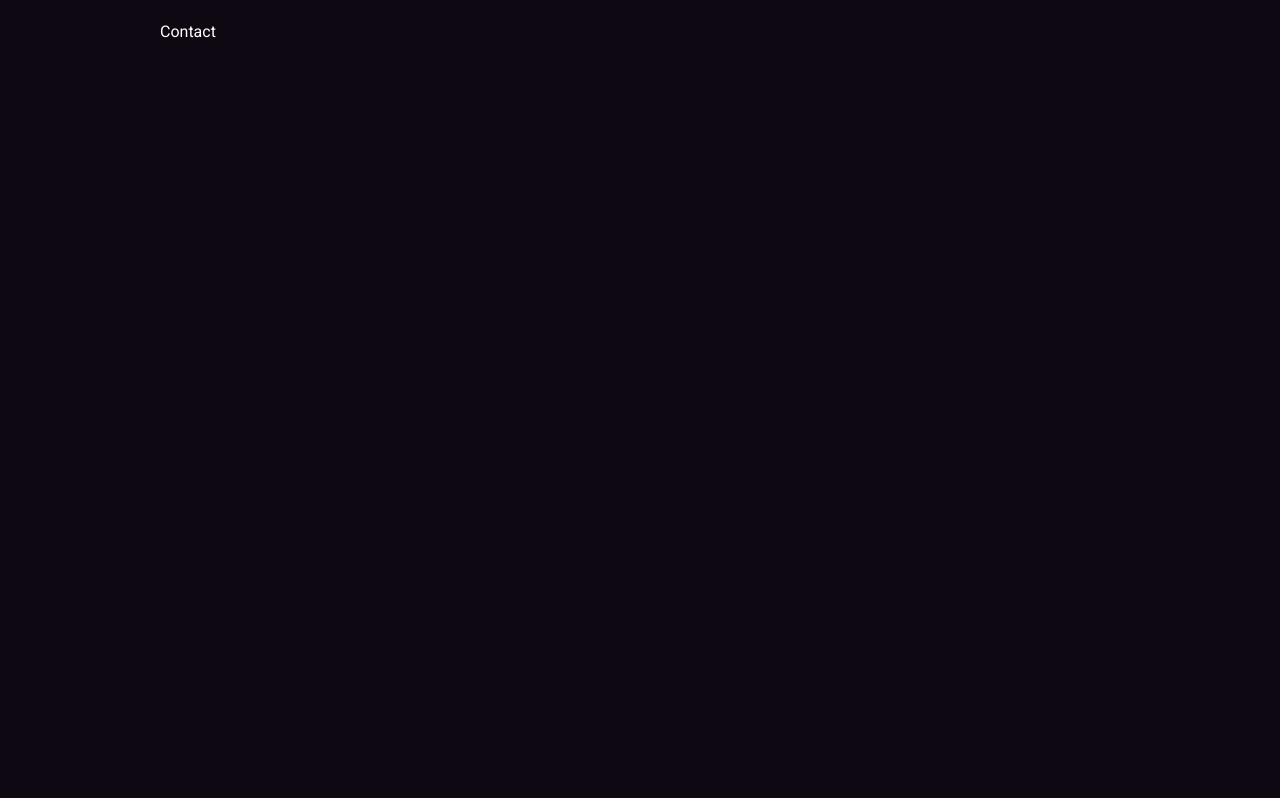
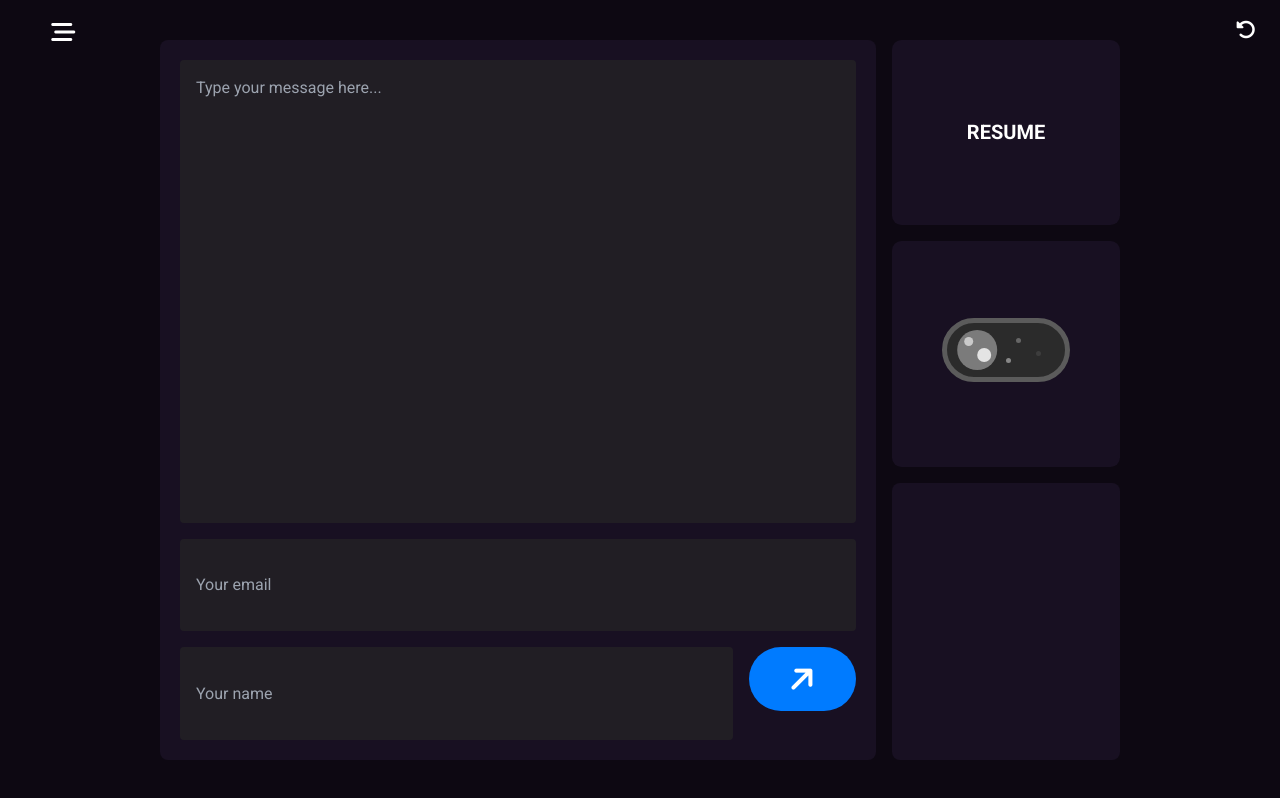
Before and after one commit to Yogeshwar-CM/Portfolio, a React (Vite) app: page /contact in a window 1280 px wide. Built offline with nearby package versions, Linux system fonts and the light colour scheme.

Commit message:
Added Contacts Page

```diff
--- a/src/App.jsx
+++ b/src/App.jsx
@@ -1,7 +1,7 @@
 import React from "react";
 import { BrowserRouter, Routes, Route } from "react-router-dom";
+import Contact from "./pages/Contact.jsx";
 import Home from "./pages/Home.jsx";
-import Contact from "./pages/Contact.jsx";
 
 export default function App() {
   return (
--- a/src/Pages/Contact.css
+++ b/src/Pages/Contact.css
@@ -0,0 +1,111 @@
+.contact-grid {
+  display: grid;
+  grid-template-columns: repeat(4, 1fr);
+  grid-template-rows: repeat(3, auto);
+  margin-top: 2.5rem;
+  gap: 1rem;
+  height: 90vh;
+  grid-template-areas:
+    "form form form resume"
+    "form form form mode"
+    "form form form socials"
+    "form form form socials";
+}
+
+.resume {
+  grid-area: resume;
+  background-color: var(--box-dark);
+  padding: 16px;
+  border-radius: 0.5rem;
+}
+
+.mode {
+  grid-area: mode;
+  background-color: var(--box-dark);
+  padding: 16px;
+  border-radius: 0.5rem;
+}
+
+.socials {
+  grid-area: socials;
+  background-color: var(--box-dark);
+  padding: 16px;
+  border-radius: 0.5rem;
+}
+.form-grid > input,
+.form-grid > textarea {
+  border-radius: 0.25rem;
+  font-size: 1rem;
+  padding: 1rem;
+  background: #211e24;
+}
+.form-grid {
+  grid-area: form;
+  background-color: var(--box-dark);
+  padding: 1.25rem;
+  gap: 1rem;
+  display: grid;
+  grid-template-columns: 2fr 0.5fr 0.5fr;
+  grid-template-rows: 2fr 0.4fr 0.4fr;
+  grid-template-areas:
+    "msg msg msg"
+    "email email email"
+    "name name b";
+  border-radius: 0.5rem;
+}
+.cb {
+  grid-area: b;
+}
+
+.contact-btnn {
+  display: flex;
+  justify-content: center;
+  align-items: center;
+  border-radius: 100rem;
+  overflow: hidden;
+  cursor: pointer;
+  height: 4rem;
+  background-color: #007bff; /* Background color of the button */
+  transition: background-color 0.3s ease; /* Smooth transition for background color change */
+}
+
+.contact-btnn > i {
+  transform: rotate(-45deg);
+  font-size: 2rem;
+  transition: transform 0.3s;
+}
+
+.contact-btnn:hover {
+  background-color: #0056b3;
+}
+
+.contact-btnn:hover > i {
+  transform: rotate(0deg);
+}
+.email {
+  grid-area: email;
+}
+.name {
+  grid-area: name;
+}
+.message {
+  grid-area: msg;
+  resize: none;
+}
+
+@media (max-width: 768px) {
+  .contact-grid {
+    gap: 0.75rem;
+    padding: 0;
+    margin-inline: 0.5rem;
+    grid-template-rows: 1fr 0.75fr 0.5fr 0.25fr;
+    grid-template-areas:
+      "form form form form"
+      "form form form form"
+      "mode mode resume resume"
+      "socials socials socials socials";
+  }
+  .contact-btnn > i {
+    font-size: 1.5rem;
+  }
+}
--- a/src/Pages/Contact.jsx
+++ b/src/Pages/Contact.jsx
@@ -1,8 +1,49 @@
-import React from 'react'
-import "./Contact.css"
+import React from "react";
+import "./Contact.css";
+import Alert from "../components/Alert";
+import Animated from "./Animated";
+import { useNavigate } from "react-router";
+import Menu from "../components/Menu";
+import Resume from "../components/Resume";
+import Mode from "../components/Mode";
 
 export default function Contact() {
+  const nav = useNavigate();
   return (
-    <div className='Contact'>Contact</div>
-  )
+    <Animated>
+      <div className="Contact">
+        <i
+          className="fa-solid fa-rotate-left cursor-pointer absolute text-xl top-3 right-4 pt-1 pr-2 hidden sm:block"
+          onClick={() => {
+            nav("/");
+          }}
+        ></i>
+        <Alert />
+        <Menu />
+        <div className="contact-grid">
+          <form className="form-grid">
+            <textarea
+              className="message"
+              placeholder="Type your message here..."
+            ></textarea>
+            <input type="email" className="email" placeholder="Your email" />
+            <input type="text" className="name" placeholder="Your name" />
+            <div className="cb">
+              <div className="contact-btnn">
+                <i className="fa-solid fa-arrow-right text-2xl"></i>
+              </div>
+            </div>
+          </form>
+
+          <div className="resume">
+            <Resume />
+          </div>
+          <div className="mode">
+            <Mode />
+          </div>
+          <div className="socials"></div>
+        </div>
+      </div>
+    </Animated>
+  );
 }
--- a/src/Pages/Home.jsx
+++ b/src/Pages/Home.jsx
@@ -15,7 +15,16 @@ import Menu from "../components/Menu";
 const Home = () => {
   const [isOpen, setIsOpen] = useState(false);
   const sidebarRef = useRef();
+  const [isLoading, setIsLoading] = useState(true);
 
+  useEffect(() => {
+    // Simulating a delay for demonstration purposes
+    const timeout = setTimeout(() => {
+      setIsLoading(false);
+    }, 2000); // Adjust the delay time as needed
+
+    return () => clearTimeout(timeout);
+  }, []);
   const toggleSidebar = () => {
     setIsOpen(!isOpen);
   };
@@ -58,7 +67,9 @@ const Home = () => {
       <div className="Home">
         {/* <div className="cold"></div> */}
         <Alert />
-        <Menu />
+        <span className="menu-s">
+          <Menu />
+        </span>
         <div className="sidebar">
           <span>
             <button onClick={toggleSidebar}>
--- a/src/components/Alert.jsx
+++ b/src/components/Alert.jsx
@@ -1,9 +1,11 @@
-import React, { useState } from "react";
+import React, { useState, useRef, useEffect } from "react";
 import "./styles.css";
 
 export default function Alert() {
   const [rc, setRc] = useState(false);
   const [popoverOpen, setPopoverOpen] = useState(false);
+  const popoverRef = useRef();
+
   const bellClicked = () => {
     setRc(true);
     setPopoverOpen(true);
@@ -12,11 +14,33 @@ export default function Alert() {
   const closePopover = () => {
     setPopoverOpen(false);
   };
+
+  const handleClickOutside = (event) => {
+    if (popoverRef.current && !popoverRef.current.contains(event.target)) {
+      setPopoverOpen(false);
+    }
+  };
+
+  useEffect(() => {
+    if (popoverOpen) {
+      document.addEventListener("mousedown", handleClickOutside);
+    } else {
+      document.removeEventListener("mousedown", handleClickOutside);
+    }
+
+    return () => {
+      document.removeEventListener("mousedown", handleClickOutside);
+    };
+  }, [popoverOpen]);
+
   return (
     <>
       <i className="fa-regular fa-bell" id="bell" onClick={bellClicked}></i>
       <div className={rc ? "redc redcc" : "redc"}></div>
-      <div className={popoverOpen ? "popover popover-t" : "popover"}>
+      <div
+        ref={popoverRef}
+        className={popoverOpen ? "popover popover-t" : "popover"}
+      >
         <div
           className="bg-blue-100 flex border border-blue-200 text-gray-800 rounded-lg p-4 dark:bg-blue-800/10 dark:border-blue-900 dark:text-white"
           role="alert"
--- a/src/components/Menu.jsx
+++ b/src/components/Menu.jsx
@@ -34,7 +34,10 @@ export default function Menu() {
 
   return (
     <>
-      <button onClick={toggleSidebar} className="absolute top-2 left-4 p-1 menu-s">
+      <button
+        onClick={toggleSidebar}
+        className="M"
+      >
         <i className="fa-solid fa-bars-staggered text-2xl"></i>
       </button>
       <motion.div
--- a/src/components/styles.css
+++ b/src/components/styles.css
@@ -1,6 +1,11 @@
 .popover {
   display: none;
   z-index: 1000000;
+}
+.M {
+  position: absolute;
+  top: 2%;
+  left: 4%;
 }
 .close-btn {
   background: none;
```
